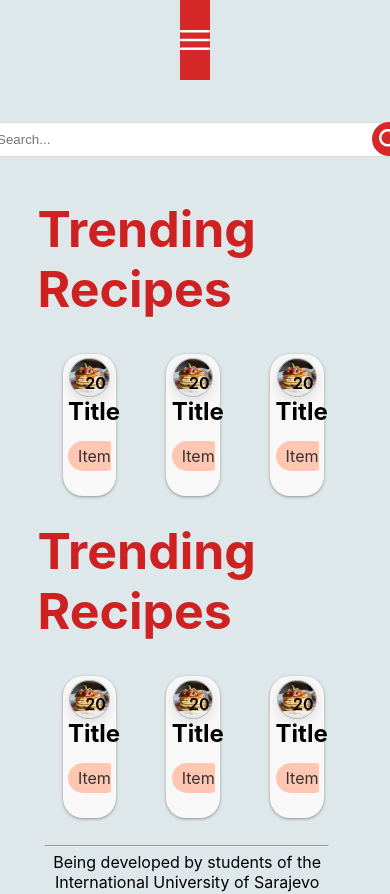
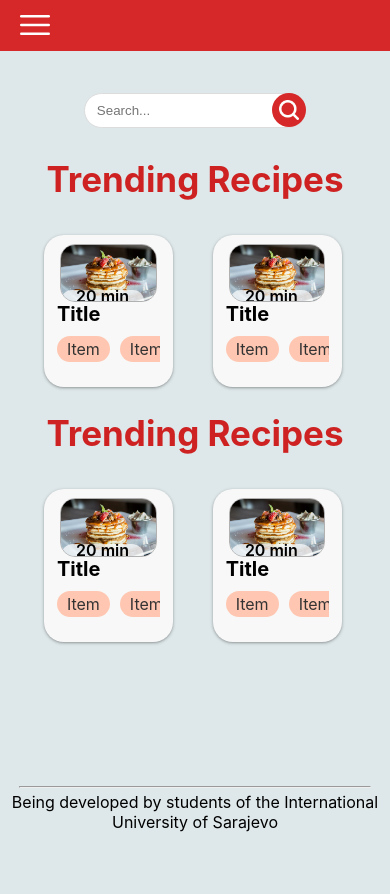
Before and after one commit to elidaarnaut/CulinaryConnect-frontend, a React (Create React App) app in the folder culinary-connect/: page /homepage2 in a window 390 px wide. After the commit the page ends 844 px from the top, so only its background shows below. Built offline with nearby package versions, Linux system fonts and the light colour scheme.

Commit message:
Mobile view top menu added

```diff
--- a/culinary-connect/src/App.css
+++ b/culinary-connect/src/App.css
@@ -161,7 +161,7 @@ html {
 .recipeItem {
   display: flex;
 
-  flex: 0 1 23%; /* Each item will take up 23% of the container width */
+  /* flex: 0 1 23%; Each item will take up 23% of the container width */
   box-sizing: border-box;
   margin: 10px;
 
@@ -647,8 +647,16 @@ html {
   align-items: center;
 }
 
+.nav  {
+  display: none;
+}
+.navDiv {
+  display: none;
+}
 
-
+.sideBarDiv{
+  display: none;
+}
 
 
 @media only screen and (max-width: 768px){
@@ -706,20 +714,21 @@ html {
   }
 
   .footer {
-    /* position: fixed; */
-    /* bottom: 0; */
+    position: fixed;
+    bottom: 0;
     height: 6vh;
-    /* margin-bottom: 10px; */
+    margin-bottom: 10px;
   }
 
   .topMenu {
-    width: 100%;
+    width: 100vw;
     height: 6vh;
     background-color: #d62828;
     color: #fff;
     display: flex;
     justify-content: left;
     align-items: center;
+    z-index: 99;
   }
 
   .appBodyHP2 {
@@ -733,70 +742,131 @@ html {
     display: none;
   }
 
-  /* TOP MENU CSS */
+  /* HOMEPAGE 1 */
 
-  .nav {
-    background: #d62828;
-    height: 80px;
+  .HP2Title {
+    font-size: 35px;
+  }
+
+  .HP2Title:first-of-type {
+    margin-top: 30px;
+  }
+
+  .searchBar {
+    width: 60%;
+    position: relative;
+    margin-bottom: 0px;
+  }
+
+  .searchBarForm {
+    width: 100%;
     display: flex;
-    justify-content: flex-start;
+    justify-content: space-between;
+  }
+
+  .searchBarForm button {
+    display: flex;
+    justify-self: flex-end;
+  }
+
+  .searchInput {
+    width: calc(100% + 34px);
+  }
+
+  .next2SideMenu {
     align-items: center;
+  }
+
+  .recipeItem {
+    width: 40%;
+  }
+
+  .trendingRecipes {
+    gap: 20px;
+  }
+
+  .cardImgContainer {
+    border-radius: 15px;
+    box-shadow: none;
+    height: 15vi;
+    margin-top: 5px;
+  }
+
+  .recipeTitle {
+    font-size: 20px;
+  }
+
+  .tagSlider {
+    margin-top: 10px;
+  }
+
+  .tagItem {
+    padding: 3px 10px;
+  }
+
+  .next2SM {
     width: 100%;
   }
 
-  .nav-icon, .sidebar-nav {
-    /* margin-left: 2rem; */
-    font-size: 2rem;
-    height: 80px;
-    display: flex;
-    justify-content: flex-start;
-    align-items: center;
-    z-index: 100;
+  /* EXPLORE PAGE  */
+  .exploreItemLayout{
+    width: 100%;
+    justify-content:space-evenly ;
   }
 
-  .sidebar-nav {
-    background: #d62828;
-    width: 250px;
-    height: 100vh;
-    display: flex;
-    justify-content: center;
-    position: fixed;
-    top: 0;
-    left: -100%;
-    transition: 350ms;
-    z-index: 10;
+  /* PROFILE PAGE  */
+
+  .banner {
+    height: 20vh;
   }
 
-  .sidebar-wrap {
-    width: 100%;
-  }
-  .sidebar-nav {
-    transition: left 0.3s;
-    left: -100%; /* Initially hidden */
+  .banner img {
+    height: 100%;
   }
 
-  .sidebar-nav.show {
-    left: 0; /* Shown when sidebar is toggled */
+  .profileRecipeTitle{
+    padding-left: 0%;
+  }
+
+  .sideBarDiv {
+    display: flex;
+    flex-direction: column;
+    width: 100vw;
+    height: 100%;
+    background-color: #333;
+    transition: transform 0.3s ease;
+    transform: translateX(-200%); /* Initially hidden */
+    z-index: 50;
+    display: none;
+    padding-bottom: 10px;
+    padding-top: 10px;
+    text-decoration: none;
+
+  }
+
+  .sideBarDiv.show {
+    transform: translateX(0); /* Slide in when 'show' class is added */
+  }
+
+  .show {
+    display: flex;
+    color: #ccc;
+    font-size: 20px;
+    text-decoration: none;
+    justify-content: center;
+    align-items: center;
+  }
+
+  .link {
+    color: #ccc;
+  }
+
+  .link:visited {
+    text-decoration: none;
+    color: #ccc;
   }
 
 
-  .sidebar-link {
-    display: flex;
-    color: #e1e9fc;
-    justify-content: start;
-    align-items: center;
-    padding: 20px;
-    list-style: none;
-    height: 60px;
-    text-decoration: none;
-    font-size: 18px;
-  }
-
-  .sidebar-link:hover {
-    background: #252831;
-    border-left: 4px solid #632ce4;
-    cursor: pointer;
-  }
 
 
 
--- a/culinary-connect/src/App.js
+++ b/culinary-connect/src/App.js
@@ -8,7 +8,6 @@ import { BrowserRouter as Router, Routes, Route } from 'react-router-dom';
 import FavoritesPage from "./pages/FavoritesPage";
 import ProfilePage from "./pages/ProfilePage";
 import SettingsPage from "./pages/SettingsPage";
-import SettingsPage3 from "./pages/SettingsPage3";
 
 function App() {
   return (
@@ -22,7 +21,6 @@ function App() {
         <Route path="/favorites" element={<FavoritesPage />} />
         <Route path="/profile" element={<ProfilePage />} />
         <Route path="/settings" element={<SettingsPage />} />
-        <Route path="/settings3" element={<SettingsPage3 />} />
 
       </Routes>
     </Router>
--- a/culinary-connect/src/components/TopMenu.jsx
+++ b/culinary-connect/src/components/TopMenu.jsx
@@ -1,40 +1,54 @@
 import React, { useState } from "react";
 import menuPic from "../assets/menu-burger.svg";
 import { Link } from "react-router-dom";
+// import ToggleMenuButton from "./ToggleMenuButton";
 import '../App.css';
 
 function TopMenu() {
+
+
     const [sidebar, setSidebar] = useState(false);
-  const showSidebar = () => {
-    console.log("Toggling Sidebar"); // Debugging line to check function call
-    setSidebar(!sidebar);
-  };
 
-  const sidebarData = [
-    { title: "Home", path: "/home" },
-    { title: "Explore", path: "/explore" },
-    { title: "Favorite", path: "/favorite" },
-    { title: "Profile", path: "/profile" },
-    { title: "Settings", path: "/settings" }
-  ];
+    const toggleSidebar = () => {
+        setSidebar(!sidebar);  // Toggle the state of the sidebar
+    };
+
 
   return (
     <div>
-        <div className="nav">
-            <div className="nav-icon" onClick={showSidebar}>
-                <img src={menuPic} alt="Menu" style={{ width: '30px', height: '30px', cursor: 'pointer' }} />
-            </div>
+        <div className="topMenu">
+            <img src={menuPic} alt="" className="menuPic" onClick={toggleSidebar}/>
         </div>
-        <nav className={`sidebar-nav ${sidebar ? 'show' : ''}`}>
-            <div className="sidebar-wrap">
-                {sidebarData.map((item, index) => (
-                    <Link className="sidebar-link" to={item.path} key={index}>
-                    {item.title}
-                    </Link>
-                ))}
-            </div>
-        </nav>
+        <div className={`sideBarDiv ${sidebar ? 'show' : ''}`}>
+            <Link to="/homepage2" className="link"><p>Home</p></Link>
+            <Link to="/explore" className="link"><p>Explore</p></Link>
+            <Link to="/favorites" className="link"><p>Favorite</p></Link>
+            <Link to="/profile" className="link"><p>Profile</p></Link>
+            <Link to="/settings" className="link"><p>Settings</p></Link>
+
+
+
+
+        </div>
     </div>
+
+
+    // <div className="navDiv">
+    //     <div className="nav">
+    //         <div className="nav-icon" onClick={showSidebar}>
+    //             <img src={menuPic} alt="Menu" style={{ width: '30px', height: '30px', cursor: 'pointer' }} />
+    //         </div>
+    //     </div>
+    //     <nav className={`sidebar-nav ${sidebar ? 'show' : ''}`}>
+    //         <div className="sidebar-wrap">
+    //             {sidebarData.map((item, index) => (
+    //                 <Link className="sidebar-link" to={item.path} key={index}>
+    //                 {item.title}
+    //                 </Link>
+    //             ))}
+    //         </div>
+    //     </nav>
+    // </div>
     );
 }
 
--- a/culinary-connect/src/pages/ExplorePage.jsx
+++ b/culinary-connect/src/pages/ExplorePage.jsx
@@ -3,11 +3,13 @@ import SideMenu from '../components/SideMenu';
 import RecipeItem from '../components/RecipeItem';
 import SortBy from '../components/SortBy';
 import Search from '../components/Search';
+import TopMenu from '../components/TopMenu';
 import "../App.css";
 
 function ExplorePage() {
     return(
         <div className="appBodyHP2">
+            <TopMenu></TopMenu>
             <SideMenu></SideMenu>
              {/* the div below is to center the next2sideMenu content  */}
             <div className='next2SM'>
--- a/culinary-connect/src/pages/FavoritesPage.jsx
+++ b/culinary-connect/src/pages/FavoritesPage.jsx
@@ -3,11 +3,14 @@ import SideMenu from '../components/SideMenu';
 import RecipeItem from '../components/RecipeItem';
 // import SortBy from '../components/SortBy';
 import Search from '../components/Search';
+import TopMenu from '../components/TopMenu';
+
 import "../App.css";
 
 function FavoritesPage() {
     return(
         <div className="appBodyHP2">
+            <TopMenu></TopMenu>
             <SideMenu></SideMenu>
             <div className="next2SM">
                 <div className="next2SideMenu">
--- a/culinary-connect/src/pages/ProfilePage.jsx
+++ b/culinary-connect/src/pages/ProfilePage.jsx
@@ -3,11 +3,14 @@ import SideMenu from '../components/SideMenu';
 import banner from "../assets/banner.jpg";
 import profilePhoto from "../assets/ProfilePhoto.svg";
 import RecipeItem from '../components/RecipeItem';
+import TopMenu from '../components/TopMenu';
+
 import "../App.css";
 
 function ProfilePage() {
     return(
         <div className="appBodyHP2">
+            <TopMenu></TopMenu>
             <SideMenu></SideMenu>
 
             <div className='next2SM'>
--- a/culinary-connect/src/pages/SettingsPage.jsx
+++ b/culinary-connect/src/pages/SettingsPage.jsx
@@ -1,15 +1,17 @@
 import React from 'react';
 import SideMenu from '../components/SideMenu';
 import Search from '../components/Search';
-import SettingsMenu from '../components/SettingsMenu';
 import profilePic from '../assets/ProfilePhoto.svg';
 import Footer from '../components/Footer';
+import TopMenu from '../components/TopMenu';
+
 
 import "../App.css";
 
 function SettingsPage() {
     return(
         <div className="appBodyHP2">
+            <TopMenu></TopMenu>
             <SideMenu></SideMenu>
             <div className='next2SM'>
 
--- a/culinary-connect/src/pages/SettingsPage3.jsx
+++ /dev/null
@@ -1,16 +0,0 @@
-import React from "react";
-import SideMenu from '../components/SideMenu';
-import Search from '../components/Search';
-import SettingsMenu from '../components/SettingsMenu';
-import Sidebar from "../components/SideBar";
-import "../App.css";
-
-function SettingsPage3() {
-    return(
-        <div className="appBodySettings">
-            <Sidebar></Sidebar>
-        </div>
-    );
-}
-
-export default SettingsPage3;
```
Also changed, not shown: culinary-connect/src/components/SettingsMenu.jsx (deleted, +0 -20 lines).
